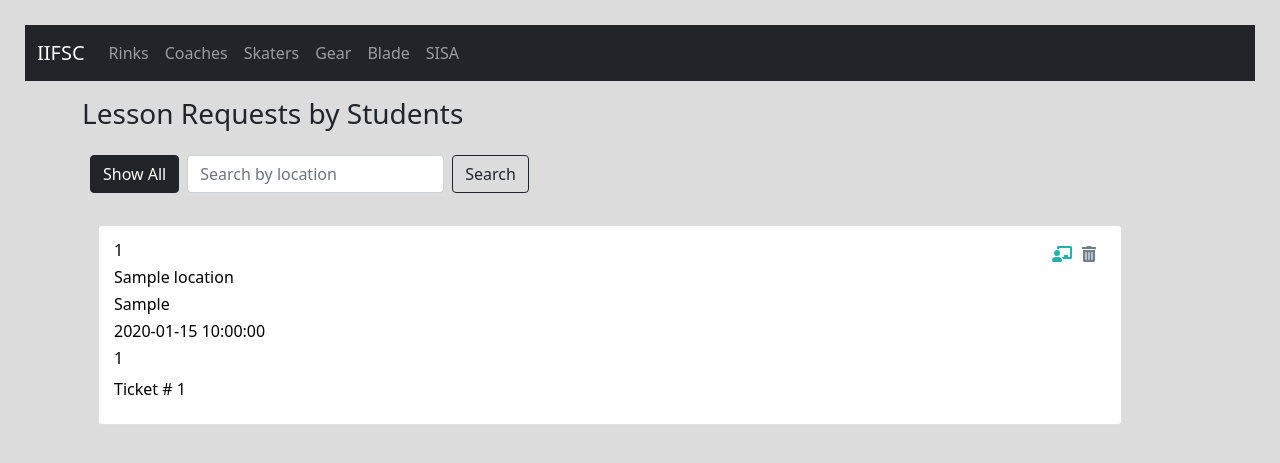
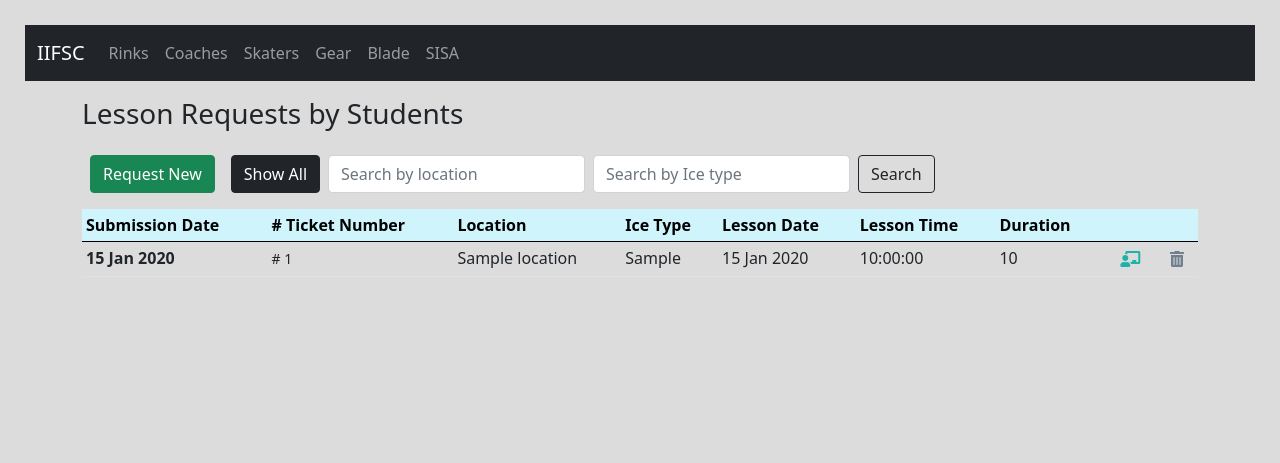
Before and after one commit to suipingooi/iifscdb, a Flask app: page /schedule/requests in a window 1280 px wide. Shown: the top 463 px of the page. Run offline with Flask 2, Linux system fonts and the light colour scheme; a database or web service that is not in the repository returns one stand-in record (values such as "Sample title"); some libraries are stand-ins or nearby versions.

Commit message:
updated request display styling & fixed datetime formatting

```diff
--- a/app.py
+++ b/app.py
@@ -894,20 +894,22 @@ def validate_form_reqclass(form):
         if (int(rl_day) >= 1
             and int(rl_month) >= 1) and (len(rl_timeh) > 0
                                          and len(rl_timem) > 0):
-            input_dtstr = rl_year + rl_month + rl_day + rl_timeh + rl_timem
-            input_dt = datetime.datetime.strptime(input_dtstr, '%Y%m%d%H%M')
+            input_dtstr = rl_year + "-" + rl_month + "-" + \
+                rl_day + "-" + rl_timeh + "-" + rl_timem
+            input_dt = datetime.datetime.strptime(
+                input_dtstr, '%Y-%m-%d-%H-%M')
             if input_dt.strftime("%m") < cur_dt.strftime("%m"):
                 errors['dtxm'] = "48hours notice required"
             if input_dt < cur_dt + timedelta(hours=48):
                 errors['dtxd'] = "48hours notice required"
         else:
-            input_dstr = rl_year + rl_month + rl_day
-            input_d = datetime.datetime.strptime(input_dstr, '%Y%m%d')
+            input_dstr = rl_year + "-" + rl_month + "-" + rl_day
+            input_d = datetime.datetime.strptime(input_dstr, '%Y-%m-%d')
             if input_d.strftime("%m") < cur_dt.strftime("%m"):
                 errors['dtxm'] = "48hours notice required"
             if input_d < cur_dt + timedelta(hours=48):
                 errors['dtxd'] = "48hours notice required"
-    print(errors)
+
     return errors
 
 
@@ -953,6 +955,8 @@ def post_reqlesson(coach_id):
             rl_day + " " + rl_timeh + ":" + rl_timem
         rl_datetime = datetime.datetime.strptime(req_dt, '%Y-%m-%d %H:%M')
 
+        timestamp = datetime.datetime.now() + timedelta(hours=8)
+
         db.schedule.insert_one({
             "_id": ObjectId(),
             "datetime": rl_datetime,
@@ -960,7 +964,8 @@ def post_reqlesson(coach_id):
             "location": request.form.get('rl_loc'),
             "ice_type": request.form.get('rl_icetype'),
             "coach_id": ObjectId(coach_id),
-            "student_id": ObjectId(student_id)
+            "student_id": ObjectId(student_id),
+            "timestamp": timestamp
         })
         flash("Lesson Request Accepted for Processing")
         return redirect(url_for('index'))
@@ -979,27 +984,36 @@ def post_reqlesson(coach_id):
 # view lesson requests
 @ app.route('/schedule/requests')
 def lesson():
-    reqles = request.args.get('location')
+    reqloc = request.args.get('location')
+    reqice = request.args.get('ice_type')
 
     criteria = {}
 
-    if reqles:
+    if reqloc:
         criteria['location'] = {
-            '$regex': reqles, '$options': 'i'
+            '$regex': reqloc, '$options': 'i'
+        }
+    if reqloc:
+        criteria['ice_type'] = {
+            '$regex': reqice, '$options': 'i'
         }
 
-    lesson = db.schedule.find(criteria, {
-        '_id': 1,
-        'coach_id': 1,
-        'ice_type': 1,
-        'datetime': 1,
-        'duration': 1,
-        'location': 1,
-        'student_id': 1
-    })
+        lesson = db.schedule.find(criteria, {
+            '_id': 1,
+            'coach_id': 1,
+            'ice_type': 1,
+            'datetime': 1,
+            'duration': 1,
+            'location': 1,
+            'student_id': 1,
+            'timestamp': 1
+        })
+    else:
+        lesson = db.schedule.find()
 
     return render_template('schedule.template.html',
-                           lesson=lesson)
+                           lesson=lesson,
+                           index=index)
 
 
 @ app.route('/schedule/<lesson_id>/<coach_id>+<student_id>/process')
--- a/templates/schedule.template.html
+++ b/templates/schedule.template.html
@@ -4,30 +4,69 @@
 
 <h3>Lesson Requests by Students</h3>
 <nav class="navbar navbar-light justify-content-start">
+    <a class="btn btn-success mx-2 my-2" href="{{ url_for('coaches_list')}}">Request New</a>
     <a class="btn btn-dark mx-2 my-2" href="{{ url_for('lesson')}}">Show All</a>
     <form method="GET" class="d-flex">
         <input class="form-control me-2" type="text" name="location" placeholder="Search by location"
             aria-label="Search">
+        <input class="form-control me-2" type="text" name="ice_type" placeholder="Search by Ice type"
+            aria-label="Search">
         <button class="btn btn-outline-dark" type="submit">Search</button>
     </form>
 </nav>
-<div class="cards">
-    {%for lesson in lesson|reverse %}
-    <div class="card rink m-3">
-        <div class="card-body">
-            <div>
-                <a href="{{ url_for('del_lesson', lesson_id=lesson._id)}}" class="del-icon fas fa-trash-alt"></a>
-                <a href="{{url_for('process_lesson', lesson_id=lesson._id, coach_id=lesson.coach_id, student_id=lesson.student_id)}}"
-                    class="edit-icon fas fa-chalkboard-teacher"></a>
+<div class="table-responsive">
+    <table class="table table-sm table-hover">
+        <thead class="table-info">
+            <tr>
+                <th scope="col">Submission Date</th>
+                <th scope="col"># Ticket Number </th>
+                <th scope="col">Location</th>
+                <th scope="col">Ice Type</th>
+                <th scope="col">Lesson Date</th>
+                <th scope="col">Lesson Time</th>
+                <th scope="col">Duration</th>
+                <th scope="col"></th>
+                <th scope="col"></th>
+            </tr>
+        </thead>
+        <tbody>
+            {%for lesson in lesson|reverse %}
+            <tr>
+                <th scope="row">{{lesson.timestamp.strftime("%d %b %Y")}}</th>
+                <td><small># {{lesson._id}}</small></td>
+                <td>{{lesson.location}}</td>
+                <td>{{lesson.ice_type}}</td>
+                <td>{{lesson.datetime.strftime("%d %b %Y")}}</td>
+                <td>{{lesson.datetime.strftime("%X")}}</td>
+                <td>{{lesson.duration}}</td>
+                <td><a href="{{url_for('process_lesson', lesson_id=lesson._id, coach_id=lesson.coach_id, student_id=lesson.student_id)}}"
+                        class="edit-icon fas fa-chalkboard-teacher"></a></td>
+                <td><a href="#" data-bs-toggle="modal" data-bs-target="#del_reqlesson"
+                        class="del-icon fas fa-trash-alt"></a></td>
+            </tr>
+            <!-- Modal -->
+            <div class="modal fade" id="del_reqlesson" data-bs-backdrop="static" data-bs-keyboard="false" tabindex="-1"
+                aria-labelledby="staticBackdropLabel" aria-hidden="true">
+                <div class="modal-dialog">
+                    <div class="modal-content">
+                        <div class="modal-header">
+                            <h5 class="modal-title" id="staticBackdropLabel">ALERT</h5>
+                            <button type="button" class="btn-close" data-bs-dismiss="modal" aria-label="Close"></button>
+                        </div>
+                        <div class="modal-body">
+                            Are you sure you want to delete this submission?
+                        </div>
+                        <div class="modal-footer">
+                            <button type="button" class="btn btn-success" data-bs-dismiss="modal">Cancel</button>
+                            <a href="{{ url_for('del_lesson', lesson_id=lesson._id)}}" type="button"
+                                class="btn btn-danger">Delete</a>
+                        </div>
+                    </div>
+                </div>
             </div>
-            <h6 class="card-title">{{lesson.coach_id}}</h6>
-            <h6 class="card-title">{{lesson.location}}</h6>
-            <h6 class="card-title">{{lesson.ice_type}}</h6>
-            <h6 class="card-title">{{lesson.datetime}}</h6>
-            <h6 class="card-title">{{lesson.student_id}}</h6>
-            <p class="card-title">Ticket # {{lesson._id}}</p>
-        </div>
-    </div>
-    {%endfor%}
+            {%endfor%}
+        </tbody>
+    </table>
 </div>
-{%endblock%}
+
+    {%endblock%}
```
Also changed, not shown: templates/process_lesson.template.html (+7 -3 lines).
